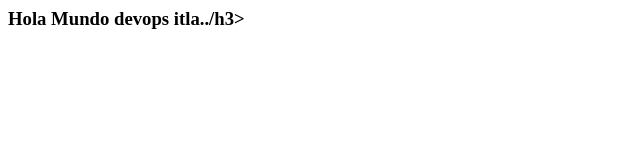
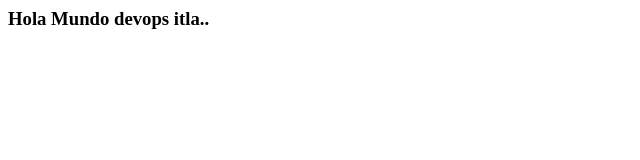
Before and after one commit to elvyscruz/elvyscruz.github.io, a plain HTML site: page index.html in a window 1280 px wide. Shown: the full height of the page, 0-640 px from the left. Drawn offline with Linux system fonts and the light colour scheme.

Commit message:
Update index.html

```diff
--- a/index.html
+++ b/index.html
@@ -1 +1 @@
-<h3>Hola Mundo devops itla../h3>
+<h3>Hola Mundo devops itla..</h3>
```
